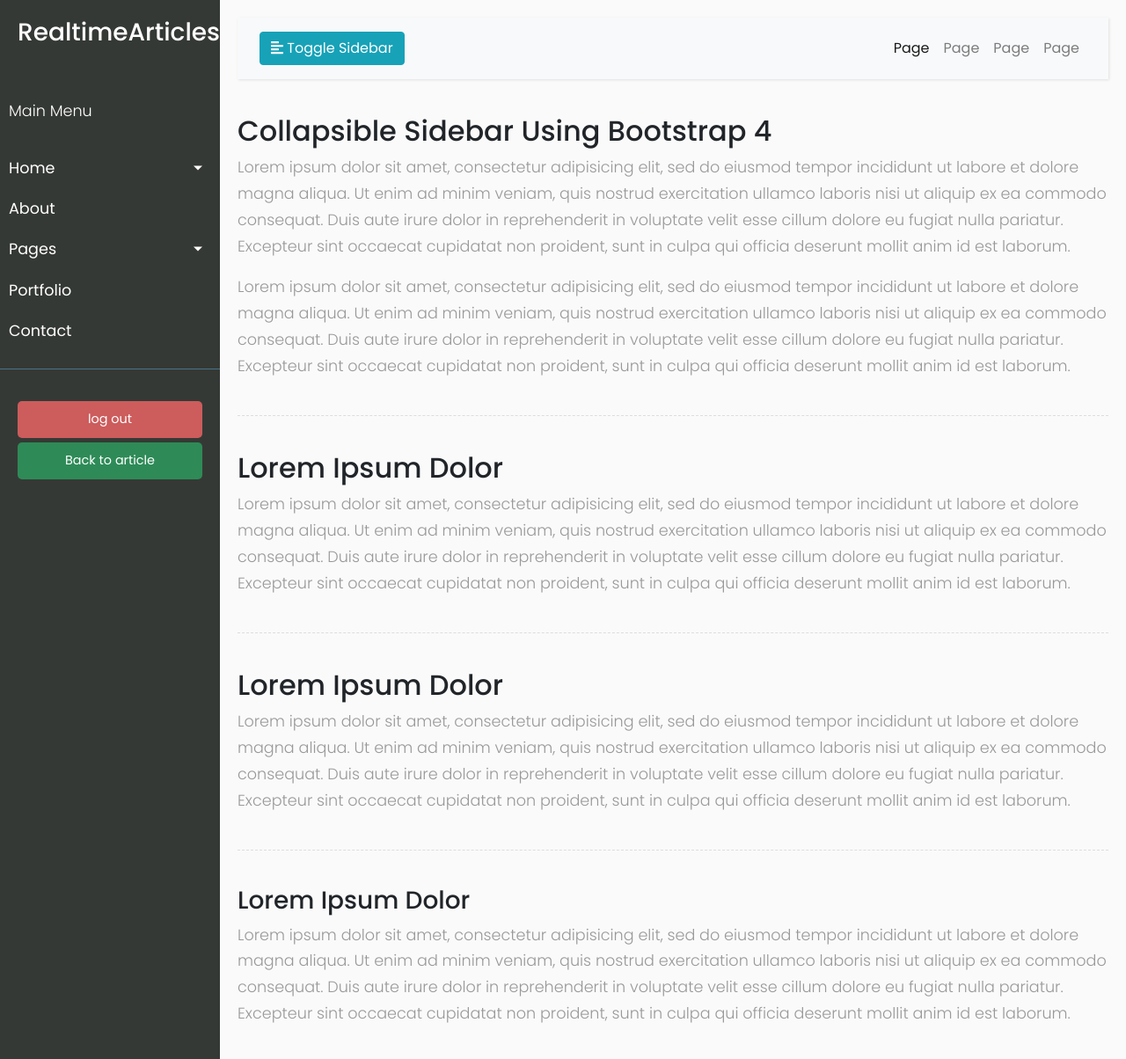
After one commit to Mesh-254/realtime_articles, a Flask app: template templates/admin/base.html in a window 1280 px wide. The commit adds this page. Shown: the whole page at 88% size. Run offline with Flask 3, Linux system fonts and the light colour scheme; the template is opened without the code that fills it, so the values that code supplies are empty; some libraries are stand-ins or nearby versions.

Commit message:
created admin base page

```diff
--- /dev/null
+++ b/templates/admin/base.html
@@ -0,0 +1,150 @@
+<!DOCTYPE html>
+<html>
+
+<head>
+    <meta charset="utf-8">
+    <meta name="viewport" content="width=device-width, initial-scale=1.0">
+    <meta http-equiv="X-UA-Compatible" content="IE=edge">
+
+    <title>Admin Page</title>
+
+    <!-- Bootstrap CSS CDN -->
+    <link rel="stylesheet" href="https://stackpath.bootstrapcdn.com/bootstrap/4.1.0/css/bootstrap.min.css" integrity="sha384-9gVQ4dYFwwWSjIDZnLEWnxCjeSWFphJiwGPXr1jddIhOegiu1FwO5qRGvFXOdJZ4" crossorigin="anonymous">
+    <!-- Our Custom CSS -->
+    <link rel="stylesheet" href="/static/css/admin_css/style.css">
+
+    <!-- Font Awesome JS -->
+    <script defer src="https://use.fontawesome.com/releases/v5.0.13/js/solid.js" integrity="sha384-tzzSw1/Vo+0N5UhStP3bvwWPq+uvzCMfrN1fEFe+xBmv1C/AtVX5K0uZtmcHitFZ" crossorigin="anonymous"></script>
+    <script defer src="https://use.fontawesome.com/releases/v5.0.13/js/fontawesome.js" integrity="sha384-6OIrr52G08NpOFSZdxxz1xdNSndlD4vdcf/q2myIUVO0VsqaGHJsB0RaBE01VTOY" crossorigin="anonymous"></script>
+</head>
+
+<body>
+    <div class="wrapper">
+        <!-- Sidebar  -->
+        <nav id="sidebar">
+            <div class="sidebar-header">
+                <h3>RealtimeArticles</h3>
+            </div>
+
+            <ul class="list-unstyled components">
+                <p>Main Menu</p>
+                <li class="active">
+                    <a href="#homeSubmenu" data-toggle="collapse" aria-expanded="false" class="dropdown-toggle">Home</a>
+                    <ul class="collapse list-unstyled" id="homeSubmenu">
+                        <li>
+                            <a href="#">Home 1</a>
+                        </li>
+                        <li>
+                            <a href="#">Home 2</a>
+                        </li>
+                        <li>
+                            <a href="#">Home 3</a>
+                        </li>
+                    </ul>
+                </li>
+                <li>
+                    <a href="#">About</a>
+                </li>
+                <li>
+                    <a href="#pageSubmenu" data-toggle="collapse" aria-expanded="false" class="dropdown-toggle">Pages</a>
+                    <ul class="collapse list-unstyled" id="pageSubmenu">
+                        <li>
+                            <a href="#">Page 1</a>
+                        </li>
+                        <li>
+                            <a href="#">Page 2</a>
+                        </li>
+                        <li>
+                            <a href="#">Page 3</a>
+                        </li>
+                    </ul>
+                </li>
+                <li>
+                    <a href="#">Portfolio</a>
+                </li>
+                <li>
+                    <a href="#">Contact</a>
+                </li>
+            </ul>
+
+            <ul class="list-unstyled CTAs">
+                <li>
+                    <a href="#" class="download">log out</a>
+                </li>
+                <li>
+                    <a href="#" class="article">Back to article</a>
+                </li>
+            </ul>
+        </nav>
+
+        <!-- Page Content  -->
+        <div id="content">
+
+            <nav class="navbar navbar-expand-lg navbar-light bg-light">
+                <div class="container-fluid">
+
+                    <button type="button" id="sidebarCollapse" class="btn btn-info">
+                        <i class="fas fa-align-left"></i>
+                        <span>Toggle Sidebar</span>
+                    </button>
+                    <button class="btn btn-dark d-inline-block d-lg-none ml-auto" type="button" data-toggle="collapse" data-target="#navbarSupportedContent" aria-controls="navbarSupportedContent" aria-expanded="false" aria-label="Toggle navigation">
+                        <i class="fas fa-align-justify"></i>
+                    </button>
+
+                    <div class="collapse navbar-collapse" id="navbarSupportedContent">
+                        <ul class="nav navbar-nav ml-auto">
+                            <li class="nav-item active">
+                                <a class="nav-link" href="#">Page</a>
+                            </li>
+                            <li class="nav-item">
+                                <a class="nav-link" href="#">Page</a>
+                            </li>
+                            <li class="nav-item">
+                                <a class="nav-link" href="#">Page</a>
+                            </li>
+                            <li class="nav-item">
+                                <a class="nav-link" href="#">Page</a>
+                            </li>
+                        </ul>
+                    </div>
+                </div>
+            </nav>
+
+            <h2>Collapsible Sidebar Using Bootstrap 4</h2>
+            <p>Lorem ipsum dolor sit amet, consectetur adipisicing elit, sed do eiusmod tempor incididunt ut labore et dolore magna aliqua. Ut enim ad minim veniam, quis nostrud exercitation ullamco laboris nisi ut aliquip ex ea commodo consequat. Duis aute irure dolor in reprehenderit in voluptate velit esse cillum dolore eu fugiat nulla pariatur. Excepteur sint occaecat cupidatat non proident, sunt in culpa qui officia deserunt mollit anim id est laborum.</p>
+            <p>Lorem ipsum dolor sit amet, consectetur adipisicing elit, sed do eiusmod tempor incididunt ut labore et dolore magna aliqua. Ut enim ad minim veniam, quis nostrud exercitation ullamco laboris nisi ut aliquip ex ea commodo consequat. Duis aute irure dolor in reprehenderit in voluptate velit esse cillum dolore eu fugiat nulla pariatur. Excepteur sint occaecat cupidatat non proident, sunt in culpa qui officia deserunt mollit anim id est laborum.</p>
+
+            <div class="line"></div>
+
+            <h2>Lorem Ipsum Dolor</h2>
+            <p>Lorem ipsum dolor sit amet, consectetur adipisicing elit, sed do eiusmod tempor incididunt ut labore et dolore magna aliqua. Ut enim ad minim veniam, quis nostrud exercitation ullamco laboris nisi ut aliquip ex ea commodo consequat. Duis aute irure dolor in reprehenderit in voluptate velit esse cillum dolore eu fugiat nulla pariatur. Excepteur sint occaecat cupidatat non proident, sunt in culpa qui officia deserunt mollit anim id est laborum.</p>
+
+            <div class="line"></div>
+
+            <h2>Lorem Ipsum Dolor</h2>
+            <p>Lorem ipsum dolor sit amet, consectetur adipisicing elit, sed do eiusmod tempor incididunt ut labore et dolore magna aliqua. Ut enim ad minim veniam, quis nostrud exercitation ullamco laboris nisi ut aliquip ex ea commodo consequat. Duis aute irure dolor in reprehenderit in voluptate velit esse cillum dolore eu fugiat nulla pariatur. Excepteur sint occaecat cupidatat non proident, sunt in culpa qui officia deserunt mollit anim id est laborum.</p>
+
+            <div class="line"></div>
+
+            <h3>Lorem Ipsum Dolor</h3>
+            <p>Lorem ipsum dolor sit amet, consectetur adipisicing elit, sed do eiusmod tempor incididunt ut labore et dolore magna aliqua. Ut enim ad minim veniam, quis nostrud exercitation ullamco laboris nisi ut aliquip ex ea commodo consequat. Duis aute irure dolor in reprehenderit in voluptate velit esse cillum dolore eu fugiat nulla pariatur. Excepteur sint occaecat cupidatat non proident, sunt in culpa qui officia deserunt mollit anim id est laborum.</p>
+        </div>
+    </div>
+
+    <!-- jQuery CDN - Slim version (=without AJAX) -->
+    <script src="https://code.jquery.com/jquery-3.3.1.slim.min.js" integrity="sha384-q8i/X+965DzO0rT7abK41JStQIAqVgRVzpbzo5smXKp4YfRvH+8abtTE1Pi6jizo" crossorigin="anonymous"></script>
+    <!-- Popper.JS -->
+    <script src="https://cdnjs.cloudflare.com/ajax/libs/popper.js/1.14.0/umd/popper.min.js" integrity="sha384-cs/chFZiN24E4KMATLdqdvsezGxaGsi4hLGOzlXwp5UZB1LY//20VyM2taTB4QvJ" crossorigin="anonymous"></script>
+    <!-- Bootstrap JS -->
+    <script src="https://stackpath.bootstrapcdn.com/bootstrap/4.1.0/js/bootstrap.min.js" integrity="sha384-uefMccjFJAIv6A+rW+L4AHf99KvxDjWSu1z9VI8SKNVmz4sk7buKt/6v9KI65qnm" crossorigin="anonymous"></script>
+
+    <script type="text/javascript">
+        $(document).ready(function () {
+            $('#sidebarCollapse').on('click', function () {
+                $('#sidebar').toggleClass('active');
+            });
+        });
+    </script>
+</body>
+
+</html>
```
Also changed, not shown: templates/home/blog_list.html (+38 -29 lines).
